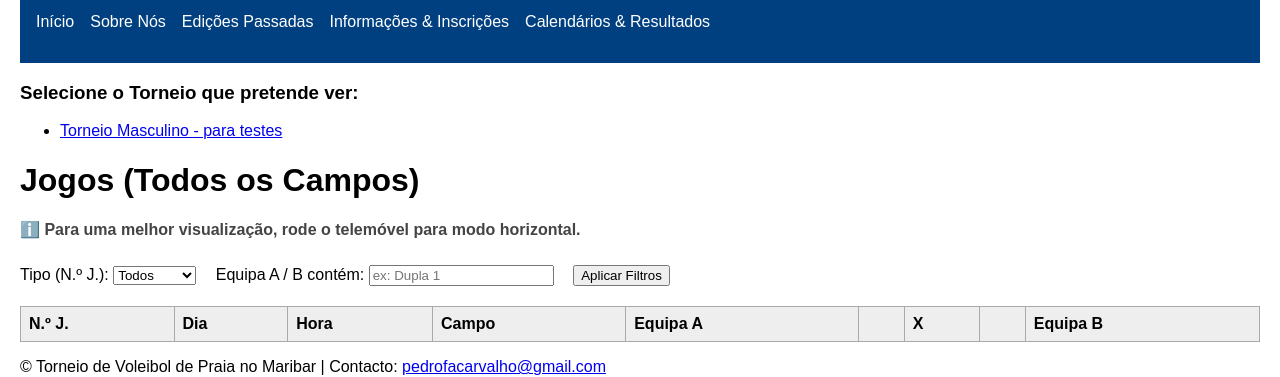
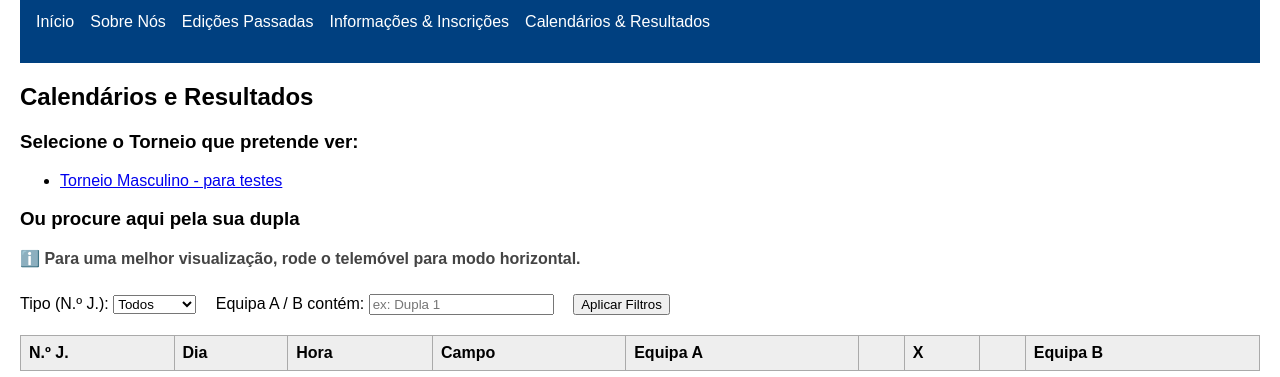
Before and after one commit to pedrocarvalho4/torneiomaribar, a plain HTML site: page calendarios.html in a window 1280 px wide. Shown: the part 71-448 px from the top of the page. Drawn offline with Linux system fonts and the light colour scheme; no server answers.

Commit message:
Add files via upload

```diff
--- a/calendarios.html
+++ b/calendarios.html
@@ -86,7 +86,10 @@
       </ul>
     </nav>
   </header>
+
+
   <section class="submenu">
+    <h1>Calendários e Resultados</h1>
     <h3>Selecione o Torneio que pretende ver:</h3>
     <ul>
       <li><a href="c_masculino.html">Torneio Masculino - para testes</a></li>
@@ -100,7 +103,7 @@
   </section>
 
 
-  <h1>Jogos (Todos os Campos)</h1>
+  <h3>Ou procure aqui pela sua dupla</h3>
   <p style="color: #444; font-weight: bold; margin-top: 10px;">
     ℹ️ Para uma melhor visualização, rode o telemóvel para modo horizontal.
   </p>
```
Also changed, not shown: c_masculino.html (+3 -0 lines).
